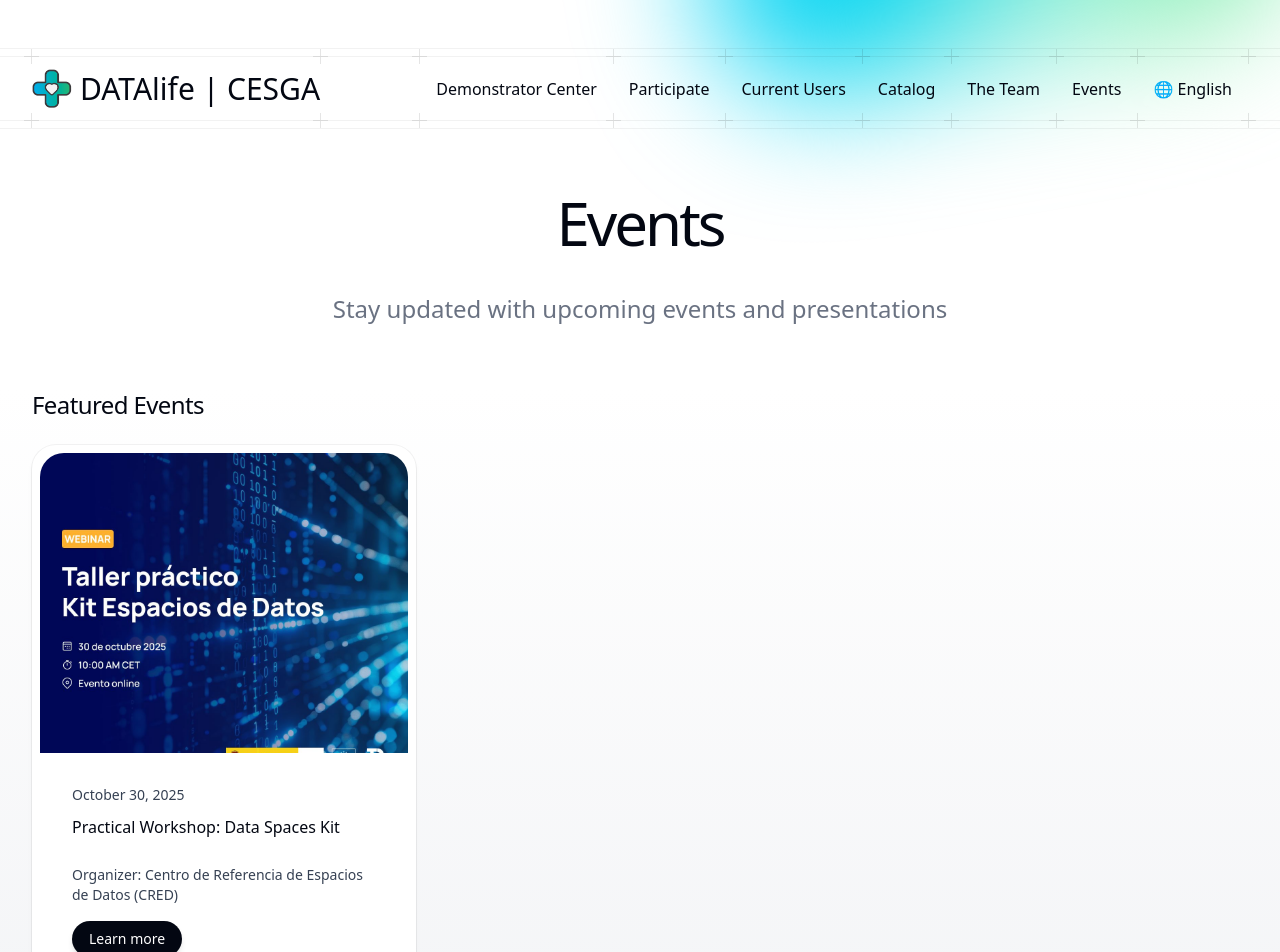
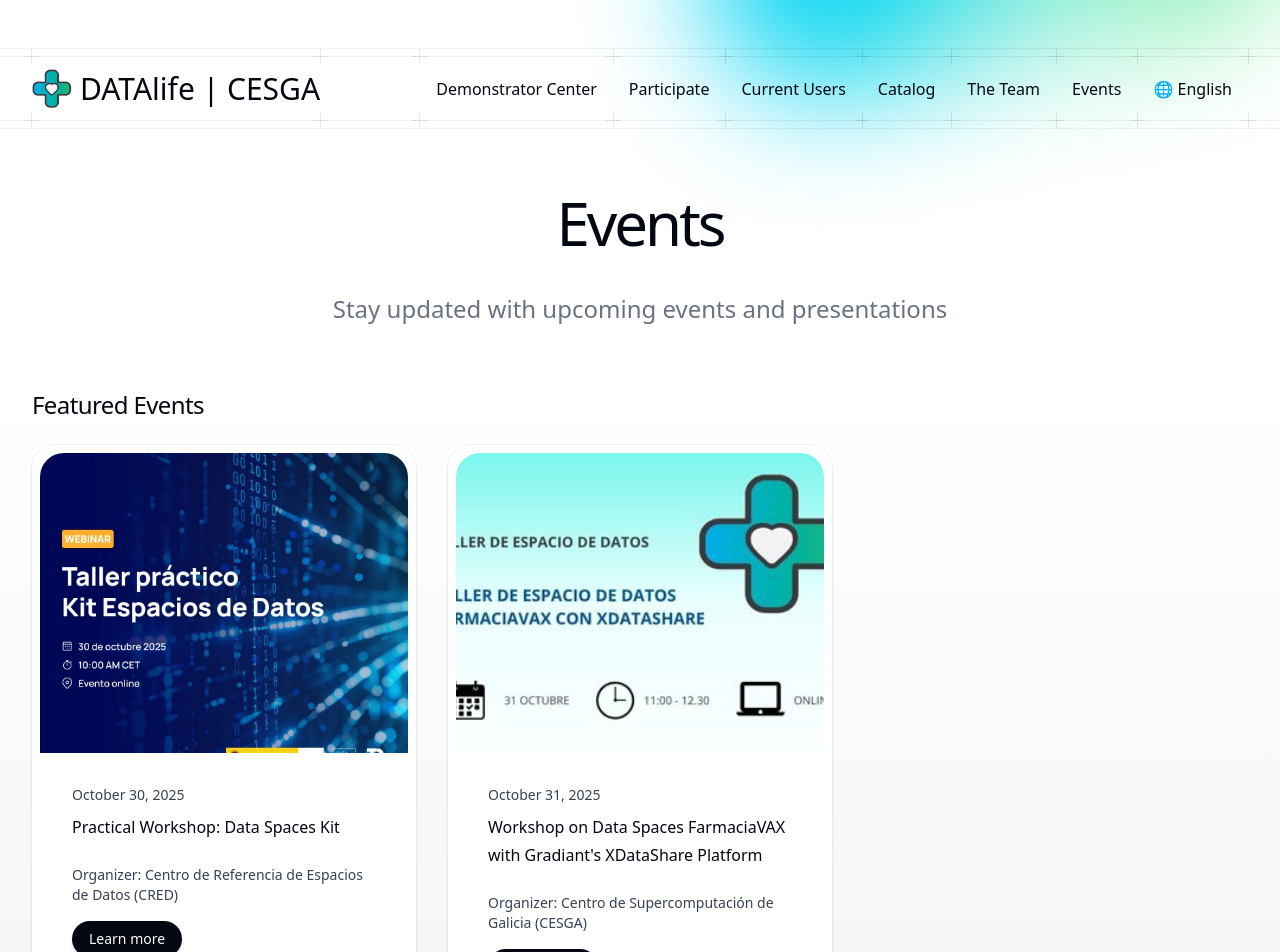
Before and after one commit to dataspacedatalife/dataspace-website, a Next.js app: page /en/events in a window 1280 px wide. Shown: the top 952 px of the page. Built offline with nearby package versions, Linux system fonts and the light colour scheme; a web font is replaced by a local one.

Commit message:
Add Gradiant workshop I to events

```diff
--- a/messages/en.json
+++ b/messages/en.json
@@ -349,6 +349,19 @@
           "This online session will have a very practical approach, where they will explain everything you need to know about the Data Spaces Kit and provide key insights to properly prepare and submit your grant application.",
           "📅 Date: October 30, 2025",
           "🕔 Time: 10:00 a.m.",
+          "📍 Format: Online"
+        ],
+        "extra": "Register here:"
+      },
+      "tallergradiant": {
+        "header": "Workshop on Data Spaces FarmaciaVAX with Gradiant's XDataShare Platform",
+        "excerpt": "Hands-on workshop to understand, step by step, how a data space works by applying it to the synthetic use case FarmaciaVAX with the XDataShare platform.",
+        "description": [
+          "Practical workshop to understand the real operation of a data space. We will focus on the synthetic use case FarmaciaVAX, framed within the Multisector Demonstrator Center DATAlife, using XDataShare technology.",
+          "The session includes an introduction to the platform and its integration into the data space ecosystem, the process of joining and activating participants, a review of policies and contracts to understand constraints, and practical examples of data sharing between pharmacies and health services.",
+          "We will address the role of the Governance Authority in validating requests and will conclude with a final Q&A session.",
+          "📅 Date: October 31, 2025",
+          "🕔 Time: 11:00 a.m.",
           "📍 Format: Online"
         ],
         "extra": "Register here:"
--- a/messages/es.json
+++ b/messages/es.json
@@ -348,6 +348,19 @@
           "Esta sesión online tendrá un enfoque muy práctico, en la que se explicará todo lo que necesitas saber sobre el Kit Espacios de Datos y se darán nociones clave para preparar y presentar correctamente la solicitud de la ayuda.",
           "📅 Fecha: 30 de octubre de 2025",
           "🕔 Hora: 10:00 h",
+          "📍 Formato: online"
+        ],
+        "extra": "Apúntate aquí:"
+      },
+      "tallergradiant": {
+        "header": "Taller sobre Espacios de Datos FarmaciaVAX con la plataforma XDataShare de Gradiant",
+        "excerpt": "Taller práctico para entender, paso a paso, cómo funciona un espacio de datos aplicándolo al caso de uso sintético FarmaciaVAX con la plataforma XDataShare.",
+        "description": [
+          "Taller práctico para comprender el funcionamiento real de un espacio de datos. Nos centraremos en el caso de uso sintético FarmaciaVAX, enmarcado en el Centro Demostrador Multisectorial DATAlife, utilizando la tecnología XDataShare.",
+          "La sesión incluye una introducción a la plataforma y su integración en el ecosistema de espacios de datos, el proceso de adhesión y activación de participantes, la revisión de políticas y contratos para entender restricciones, y ejemplos prácticos de compartición de datos entre farmacias y servicios de salud.",
+          "Abordaremos el rol de la Autoridad de Gobierno en la validación de solicitudes y cerraremos con un turno final de preguntas y respuestas.",
+          "📅 Fecha: 31 de octubre de 2025",
+          "🕔 Hora: 11:00 h",
           "📍 Formato: online"
         ],
         "extra": "Apúntate aquí:"
--- a/src/app/[locale]/events/page.tsx
+++ b/src/app/[locale]/events/page.tsx
@@ -22,6 +22,7 @@
 import NormaUNE42001Img from '../../../../public/events/NormaUNE42001Img.jpg';
 import TallerSQSImg from '../../../../public/events/TallerSQSImg.png';
 import TallerCREDImg from '../../../../public/events/tallerCRED.jpg';
+import tallergradiantImg from '../../../../public/events/tallergradiant.jpg';
 import KitDatosCREDImg2 from '../../../../public/events/tallerPracticokitCRED.jpg';
 
 const eventsPerPage = 5;
@@ -104,6 +105,15 @@
     cesgalink:
       'https://events.teams.microsoft.com/event/9cd8319a-dd19-4c02-a32c-76e71d67ba24@24e38255-2c42-4538-999c-5fd53e8456d2',
     organizer: 'Centro de Referencia de Espacios de Datos (CRED)',
+    featured: true,
+  },
+  {
+    key: 'tallergradiant',
+    date: '2025-10-31',
+    image: tallergradiantImg,
+    cesgalink:
+      'https://www.cesga.es/taller-espacio-de-datos-farmaciavax-con-xdatashare/',
+    organizer: 'Centro de Supercomputación de Galicia (CESGA)',
     featured: true,
   },
 ] as const satisfies Event[];
```
Also changed, not shown: public/events/tallergradiant.jpg (added).
